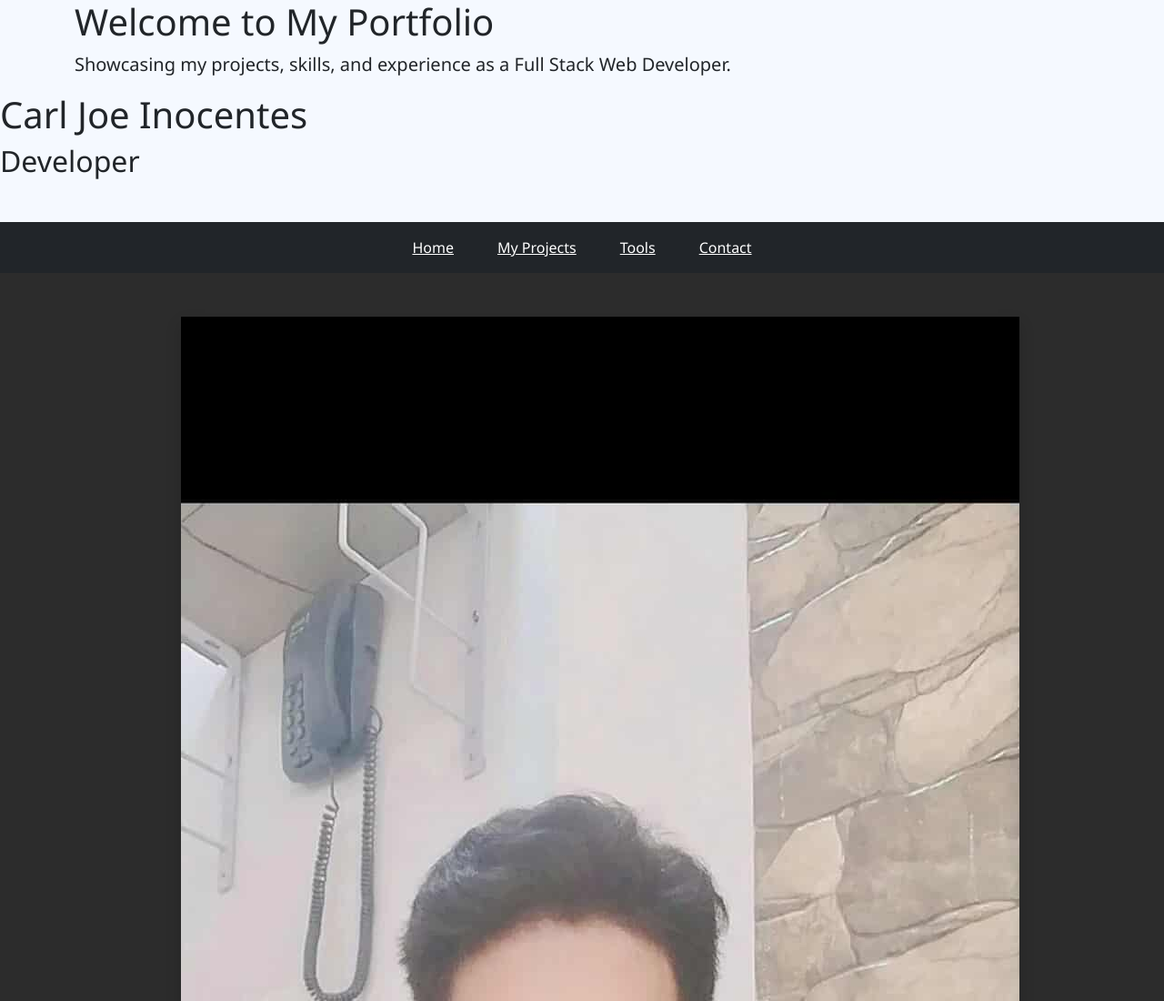
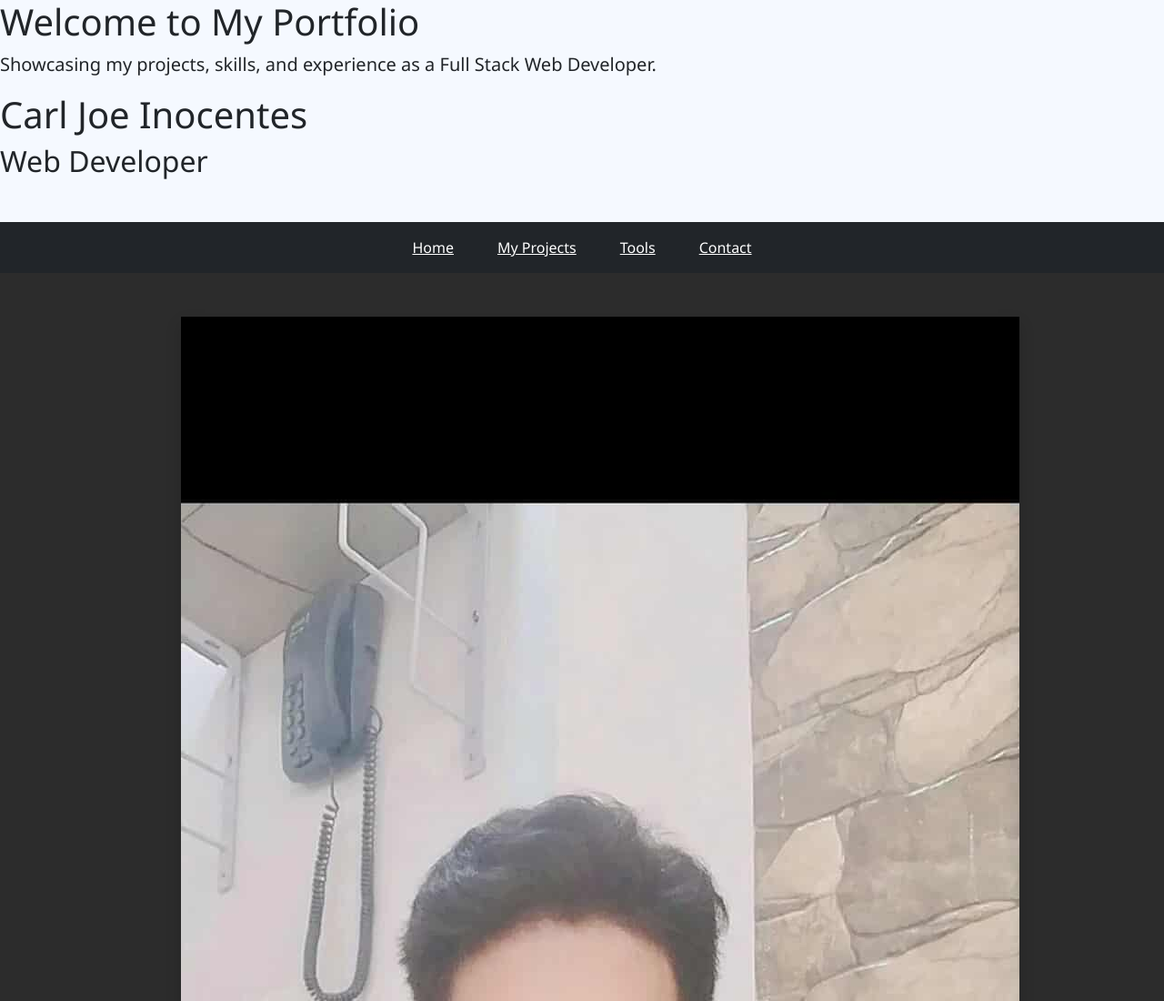
Before and after one commit to carl1-12/Web-Portfolio, a plain HTML site: page index.html in a window 1280 px wide. Shown: the top 1100 px of the page at 91% size. Drawn offline with nearby package versions, Linux system fonts and the light colour scheme.

Commit message:
Update index.html

```diff
--- a/index.html
+++ b/index.html
@@ -20,21 +20,18 @@
 
 
 <body>
-  <section id="landing">
-    <div class="container">
+  <section id="landing-container">
+    <div class="landing-container">
       <h1>Welcome to My Portfolio</h1>
       <p class="lead">Showcasing my projects, skills, and experience as a Full Stack Web Developer.</p>
     </div>
   </section>
 
-
-
-
-  <!-- Navbar -->
-<header>
-  <h1>Carl Joe Inocentes</h1>
-  <h2>Developer</h2>
-</header>
+  <!-- Header -->
+  <header class="header-container">
+    <h1 class="header">Carl Joe Inocentes</h1>
+    <h2 class="subheader">Web Developer</h2>
+  </header>
 
 
   <nav class="navbar navbar-expand-lg navbar-dark bg-dark sticky-top navbar-custom mt-5">
```
